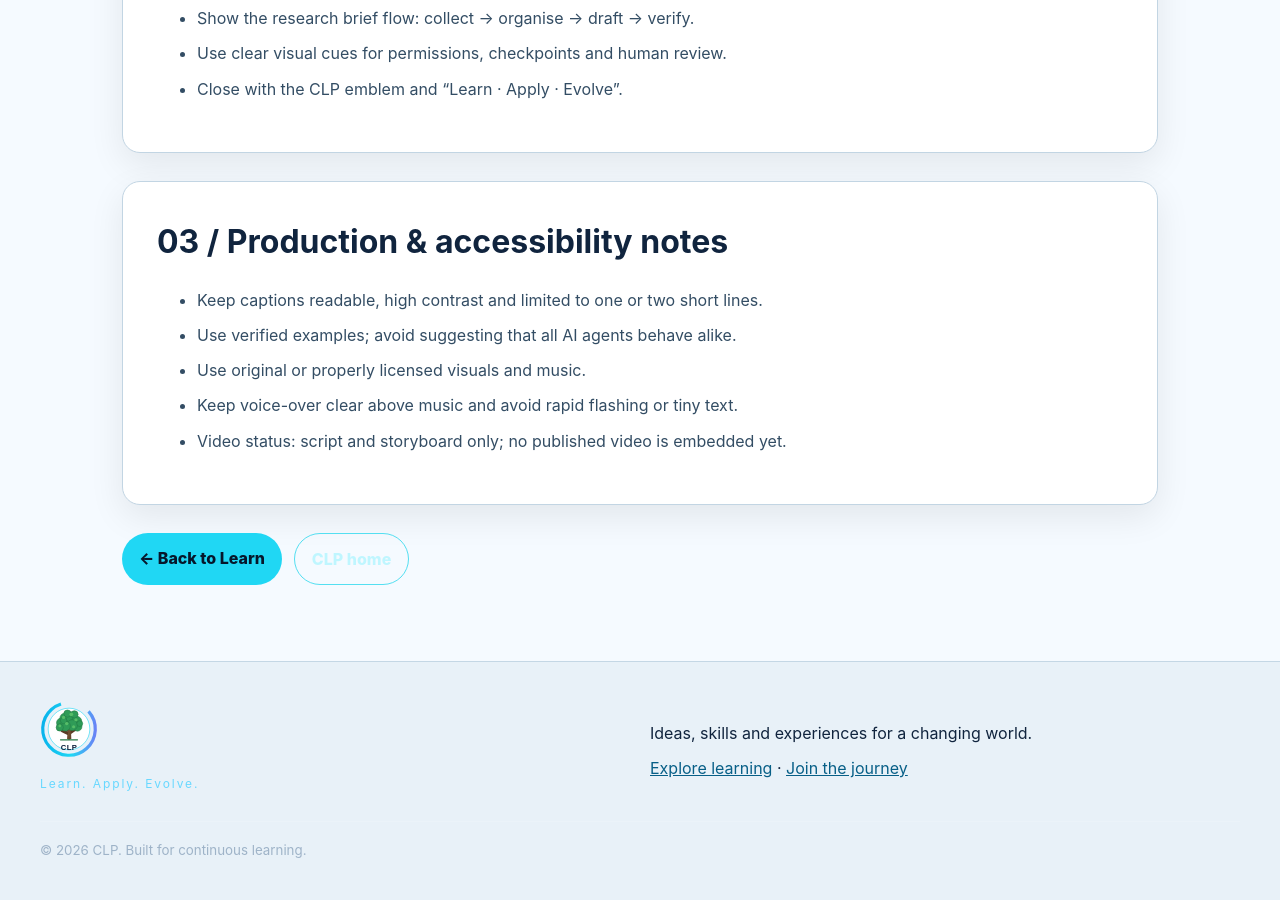
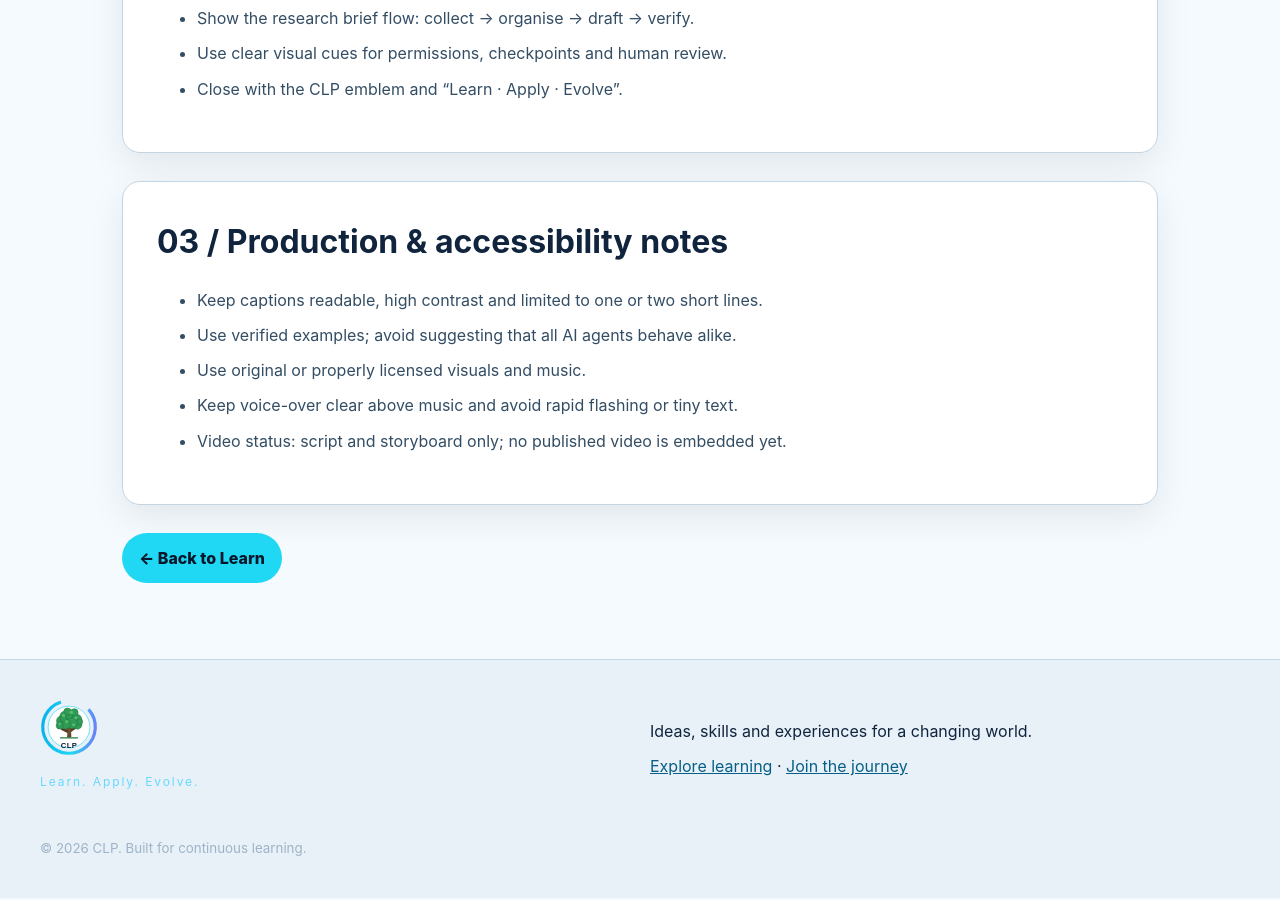
Before and after one commit to sanjeevkshu/clp, a Jekyll site: the page built from video/launch-video.md, in a window 1280 px wide and 900 px high, scrolled down 2421 px. Built offline with Jekyll 4.4.1, drawn with Linux system fonts in a browser that asks for light colours.

Commit message:
Remove redundant home button from Episode 01 page

```diff
--- a/video/launch-video.md
+++ b/video/launch-video.md
@@ -31,6 +31,6 @@ permalink: /video/launch-video/
       <h2 id="production-title">03 / Production &amp; accessibility notes</h2>
       <ul><li>Keep captions readable, high contrast and limited to one or two short lines.</li><li>Use verified examples; avoid suggesting that all AI agents behave alike.</li><li>Use original or properly licensed visuals and music.</li><li>Keep voice-over clear above music and avoid rapid flashing or tiny text.</li><li>Video status: script and storyboard only; no published video is embedded yet.</li></ul>
     </section>
-    <div class="episode-actions"><a href="{{ '/learn/' | relative_url }}">← Back to Learn</a><a class="secondary" href="{{ '/' | relative_url }}">CLP home</a></div>
+    <div class="episode-actions"><a href="{{ '/learn/' | relative_url }}">← Back to Learn</a></div>
   </div>
 </article>
```
